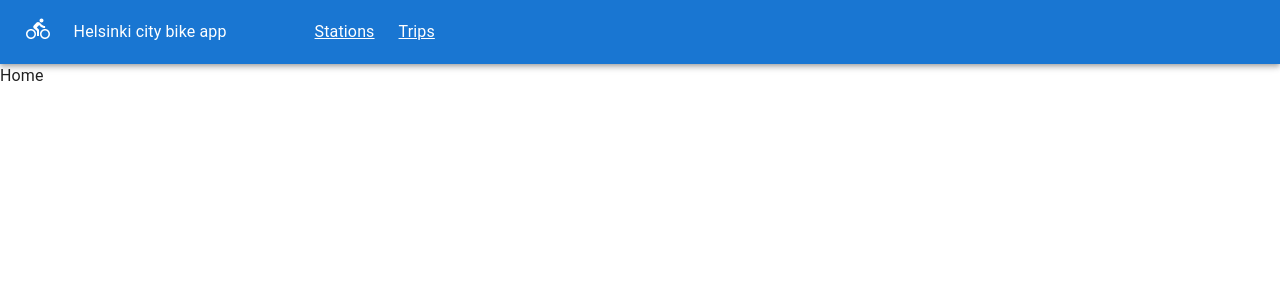
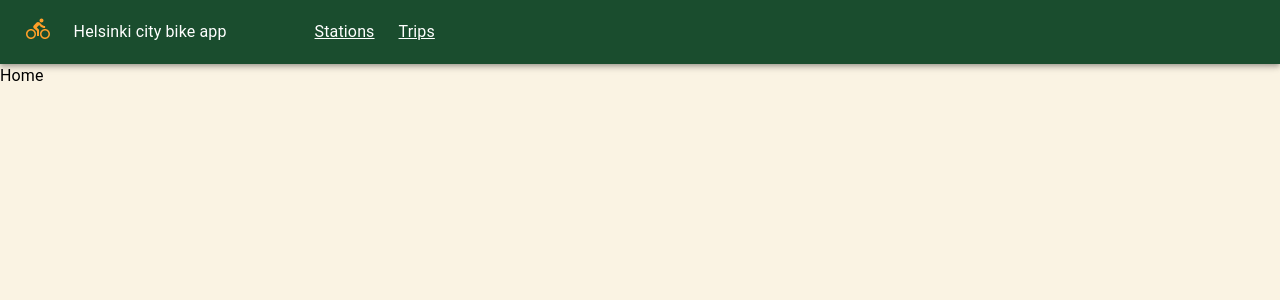
Before and after one commit to OssiSuontausta/pre-assignment, a React (Create React App) app in the folder client/: page / in a window 1280 px wide. Shown: the top 300 px of the page. Built offline with nearby package versions, Linux system fonts and the light colour scheme.

Commit message:
Pagination for trips, created theme for UI

```diff
--- a/client/src/App.jsx
+++ b/client/src/App.jsx
@@ -1,12 +1,15 @@
-import { CssBaseline } from "@mui/material";
+import { CssBaseline, ThemeProvider } from "@mui/material";
 import RouterComponent from "../src/components/RouterComponent";
+import theme from "./theme";
 
 const App = () => {
 
   return (
     <>
-      <CssBaseline />
-      <RouterComponent/>
+      <ThemeProvider theme={theme}>
+        <CssBaseline />
+        <RouterComponent/>
+      </ThemeProvider>
     </>
   );
 };
--- a/client/src/UI/NavBar.jsx
+++ b/client/src/UI/NavBar.jsx
@@ -20,7 +20,7 @@ const NavBar = () => {
             columns={{ xs: 6, sm: 10, md: 12 }}
           >
             <Grid item>
-              <DirectionsBikeIcon />
+              <DirectionsBikeIcon  color="secondary" />
             </Grid>
             <Grid item sx={{marginRight: "5%"}}>
               <Link component={RouterLink} to="/" color="inherit" underline="none">
--- a/client/src/pages/Trips.jsx
+++ b/client/src/pages/Trips.jsx
@@ -1,6 +1,26 @@
+import { useEffect, useState } from "react";
+import * as tripsService from "../services/tripsService";
+
 const Trips = () => {
+
+  const [trips, setTrips] = useState([]);
+  const [totalPages, setTotalPages] = useState([]);
+
+
+  useEffect(() => {
+    tripsService
+      .getAll()
+      .then(res => {
+        setTotalPages(res[1]);
+        setTrips(res[0]);
+      })
+      .catch(err => console.log(err));
+  }, []);
+
   return (
-    <div>Trips</div>
+
+    <p></p>
+
   );
 };
 
--- /dev/null
+++ b/client/src/services/tripsService.jsx
@@ -0,0 +1,8 @@
+import axios from "axios";
+
+const baseUrl = "http://localhost:3001/api/trips";
+
+export const getAll = (page) => {
+  const request = axios.get(`${baseUrl}?page=${page}`);
+  return request.then(res => res.data);
+};
--- /dev/null
+++ b/client/src/theme.jsx
@@ -0,0 +1,23 @@
+import { createTheme } from "@mui/material";
+
+const theme = createTheme({
+  palette: {
+    mode: "light",
+    primary: {
+      main: "#1A4D2E"
+    },
+    secondary: {
+      main: "#FF9F29"
+    },
+    background: {
+      default: "#FAF3E3"
+    },
+    text: {
+      primary: "#000000",
+      secondary: "#FF9F29"
+    },
+    contrastThreshold: 4.5
+  }
+});
+
+export default theme;
```
Also changed, not shown: 2 other files (tests, documents, lock files or other folders).
